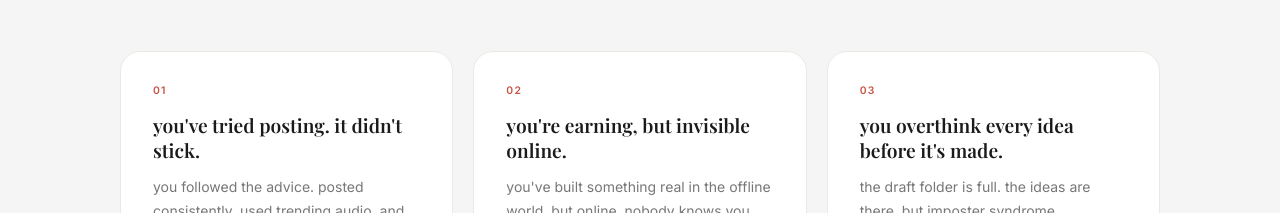
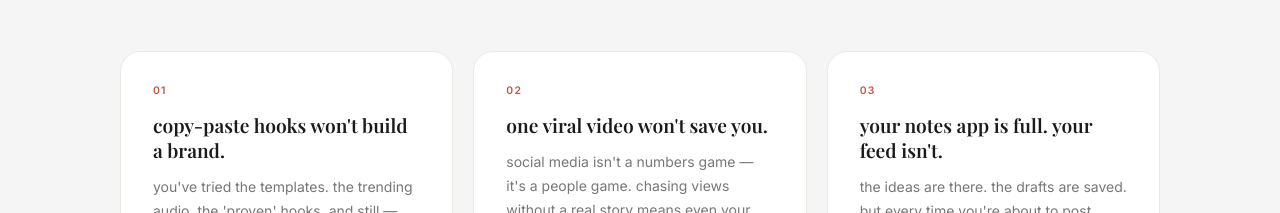
Before and after one commit to kennethctjandra-a11y/landing, a Next.js app: page / in a window 1280 px wide. Shown: the part 932-1145 px from the top of the page. Built offline with nearby package versions, Linux system fonts and the light colour scheme; a web font is replaced by a local one.

Commit message:
Rewrite problem section cards with sharper ICP-specific copy
https://claude.ai/code/session_01QPWwJ6uFc8cRw3HjhZVBvm

```diff
--- a/app/page.tsx
+++ b/app/page.tsx
@@ -310,9 +310,9 @@ export default function Home() {
           </h2>
           <div className="problem-grid">
             {[
-              { num: "01", title: "you've tried posting. it didn't stick.",         body: "you followed the advice. posted consistently. used trending audio. and still nothing. because tactics without story are noise." },
-              { num: "02", title: "you're earning, but invisible online.",           body: "you've built something real in the offline world. but online, nobody knows you exist. your work speaks — but your audience can't hear it." },
-              { num: "03", title: "you overthink every idea before it's made.",     body: "the draft folder is full. the ideas are there. but imposter syndrome, perfectionism, and fear of judgment keep every post unpublished." },
+              { num: "01", title: "copy-paste hooks won't build a brand.",          body: "you've tried the templates. the trending audio. the 'proven' hooks. and still — nothing that lasts. tactics without identity are just noise." },
+              { num: "02", title: "one viral video won't save you.",                body: "social media isn't a numbers game — it's a people game. chasing views without a real story means even your best post leads nowhere." },
+              { num: "03", title: "your notes app is full. your feed isn't.",       body: "the ideas are there. the drafts are saved. but every time you're about to post, overthinking wins. your audience can't follow someone who never shows up." },
             ].map(p => (
               <div className="problem-card" key={p.num}>
                 <div className="problem-num">{p.num}</div>
```
